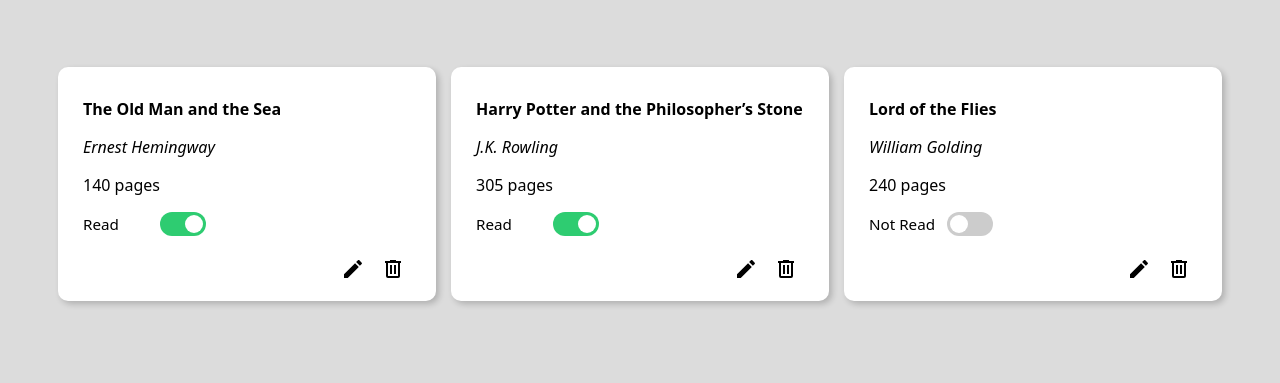
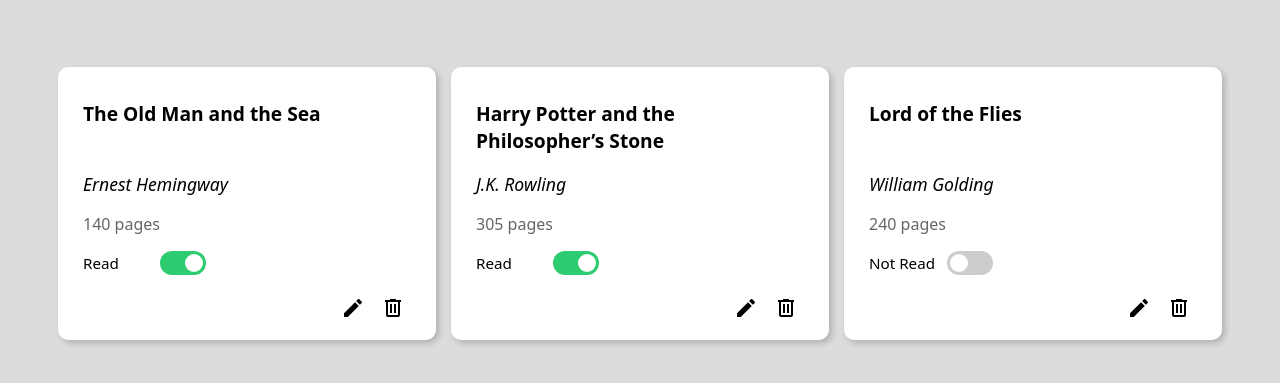
Before and after one commit to ikab08/library, a plain HTML site: page index.html in a window 1280 px wide. Shown: the part 77-460 px from the top of the page. Drawn offline with Linux system fonts and the light colour scheme.

Commit message:
fix: update card style

```diff
--- a/style.css
+++ b/style.css
@@ -43,7 +43,7 @@ header {
 main {
 	margin: 50px;
 	display: grid;
-	grid-template-columns: repeat(auto-fit, minmax(250px, 1fr));
+	grid-template-columns: repeat(auto-fit, minmax(280px, 1fr));
 	gap: 15px;
 }
 
@@ -53,16 +53,28 @@ main {
 	padding: 15px 25px;
 	display: flex;
 	flex-direction: column;
+	height: 100%;
 	gap: 20px;
   box-shadow: 3px 3px 6px rgba(0, 0, 0, 0.2);
 }
 
 .book-title {
-	font-weight: 700;
+	font-size: 1.2rem;
+  font-weight: bold;
+  line-height: 1.4;
+  min-height: 2.8em;
+  margin-bottom: 8px;
 }
 
 .book-author {
+	font-size: 1.1rem;
 	font-style: italic;
+  min-height: 1.4em;
+  margin-bottom: 12px;
+}
+
+.book-page {
+  color: #666;
 }
 
 .book-buttons {
```
